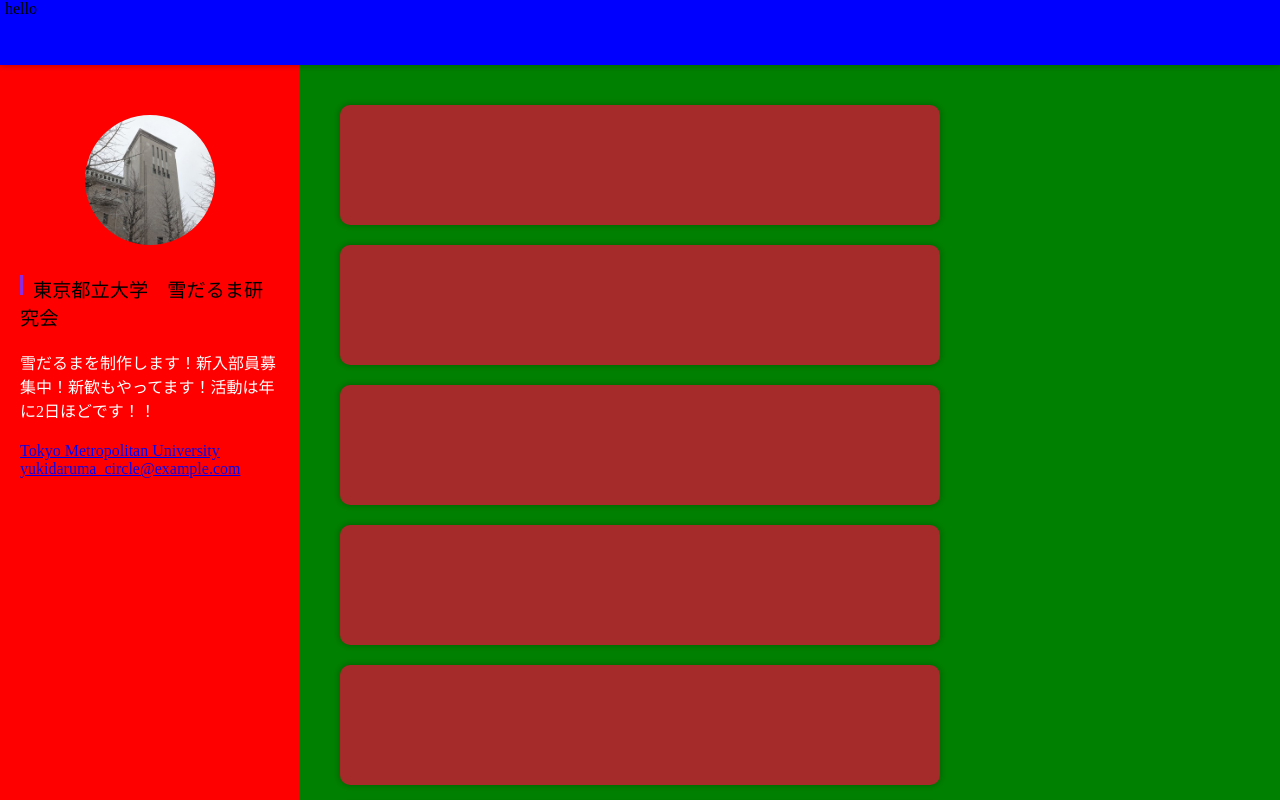
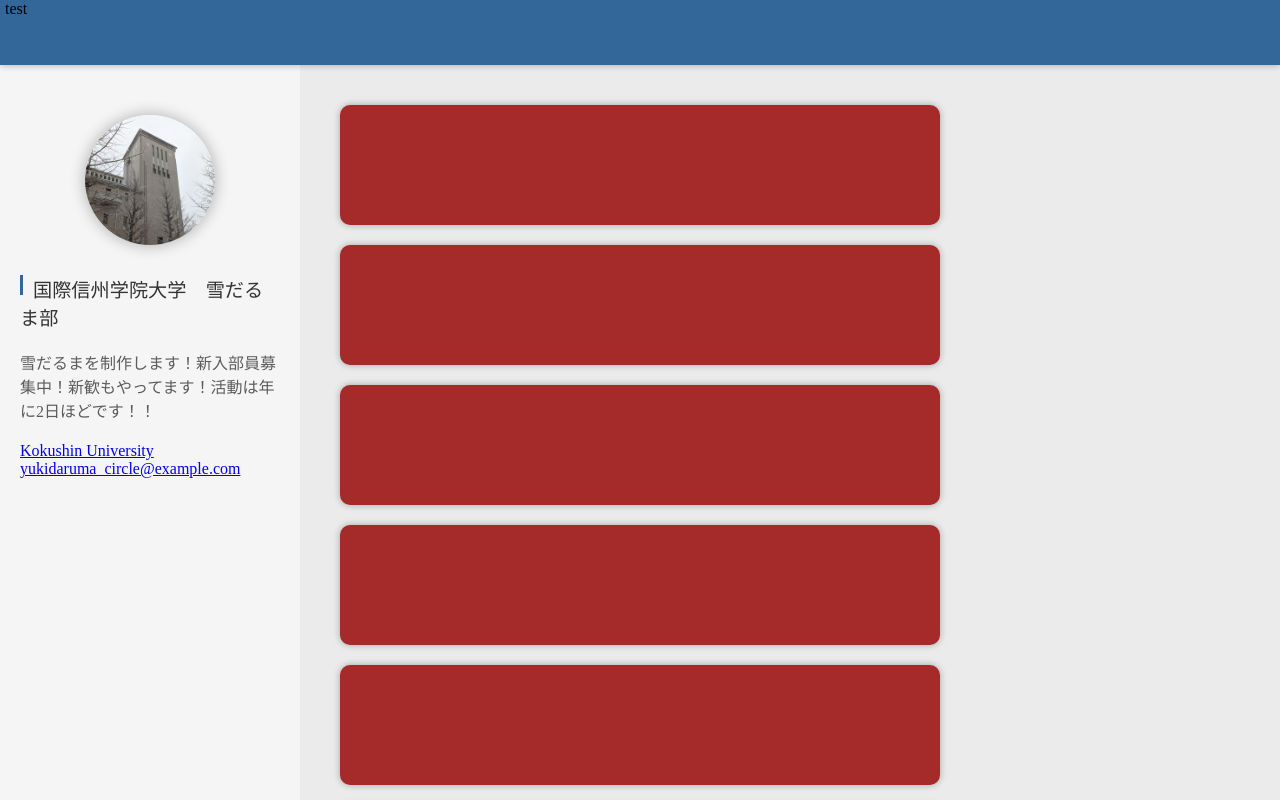
Before and after one commit to KanadeSisido/Hack_U_code_attendance_sheet, a plain HTML site: page index.html in a window 1280 px wide. Shown: the top 800 px of the page. Drawn offline with Linux system fonts and the light colour scheme.

Commit message:
色変更

```diff
--- a/index.html
+++ b/index.html
@@ -9,7 +9,7 @@
         <header>
             <div id="header-wrapper">
                 <div id="header-left">
-                    <p>hello</p>
+                    <p>test</p>
                 </div>
             </div>
         </header>
@@ -22,14 +22,14 @@
                 <div id="circle-info">
 
                     <div class="acce-square"></div>
-                    <p id="circle-name">東京都立大学　雪だるま研究会</p>
+                    <p id="circle-name">国際信州学院大学　雪だるま部</p>
 
                     <div id="circle-text-wrapper">
                         <p id="circle-text">雪だるまを制作します！新入部員募集中！新歓もやってます！活動は年に2日ほどです！！</p>
                     </div>
 
                     <div id="circle-subdata">
-                        <a class="circle-subdata-link" href="https://www.google.com/maps/search/%E6%9D%B1%E4%BA%AC%E9%83%BD%E7%AB%8B%E5%A4%A7%E5%AD%A6">Tokyo Metropolitan University</a>
+                        <a class="circle-subdata-link" href="https://www.google.com/maps/search/%E6%9D%B1%E4%BA%AC%E9%83%BD%E7%AB%8B%E5%A4%A7%E5%AD%A6">Kokushin University</a>
                         <a class="circle-subdata-link" href="#">yukidaruma_circle@example.com</a>
                     </div>
 
@@ -37,8 +37,8 @@
                 </div>
             </div>
 
+            <div id="timeline">
 
-            <div id="timeline">
 
                 <a class="schedule">
 
--- a/source/index.css
+++ b/source/index.css
@@ -20,7 +20,7 @@ header
     left : 0;
     z-index: 100;
 
-    background-color: blue;
+    background-color: #336699;
     box-shadow: rgba(0,0,0,0.3) 0px 0px 7px;
 
 }
@@ -57,16 +57,20 @@ header
     padding : 50px 20px 10px 20px;
 
     box-sizing: border-box;
-    background-color: red;
+    background-color: #f5f5f5;
     border-right: rgba(0,0,0,0.3);
 }
 
 #side img
 {
+    display : block;
+
     width : 130px;
+    margin: 0 auto;
+
     border-radius: calc(130px / 2);
-    display : block;
-    margin: 0 auto;
+    box-shadow: rgba(0,0,0,0.3) 0px 0px 15px;
+
 }
 
 #circle-info
@@ -79,6 +83,7 @@ header
 #circle-name
 {
     font-size: larger;
+    color: #333333;
 }
 
 .acce-square
@@ -89,13 +94,13 @@ header
     margin-right: 10px;
 
     float:left;
-    background-color: blueviolet;
+    background-color: #369;
 }
 
 #circle-text-wrapper
 {
     margin-top: 10px;
-    color: white;
+    color: #5c5c5c;
 }
 
 #circle-subdata
@@ -119,7 +124,7 @@ header
     min-width: calc(600px + 40px);
 
 
-    background-color : green;
+    background-color : #ebebeb;
     box-sizing: border-box;
 }
 
```
